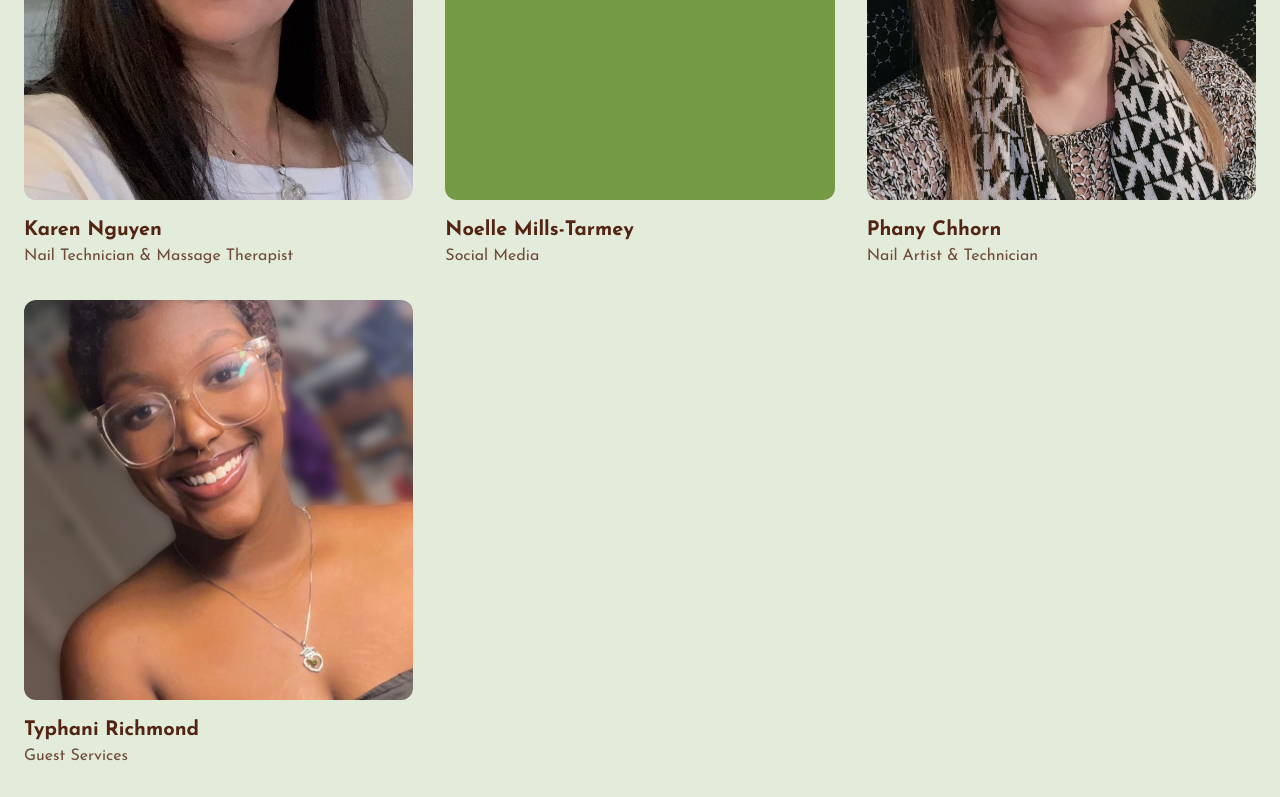
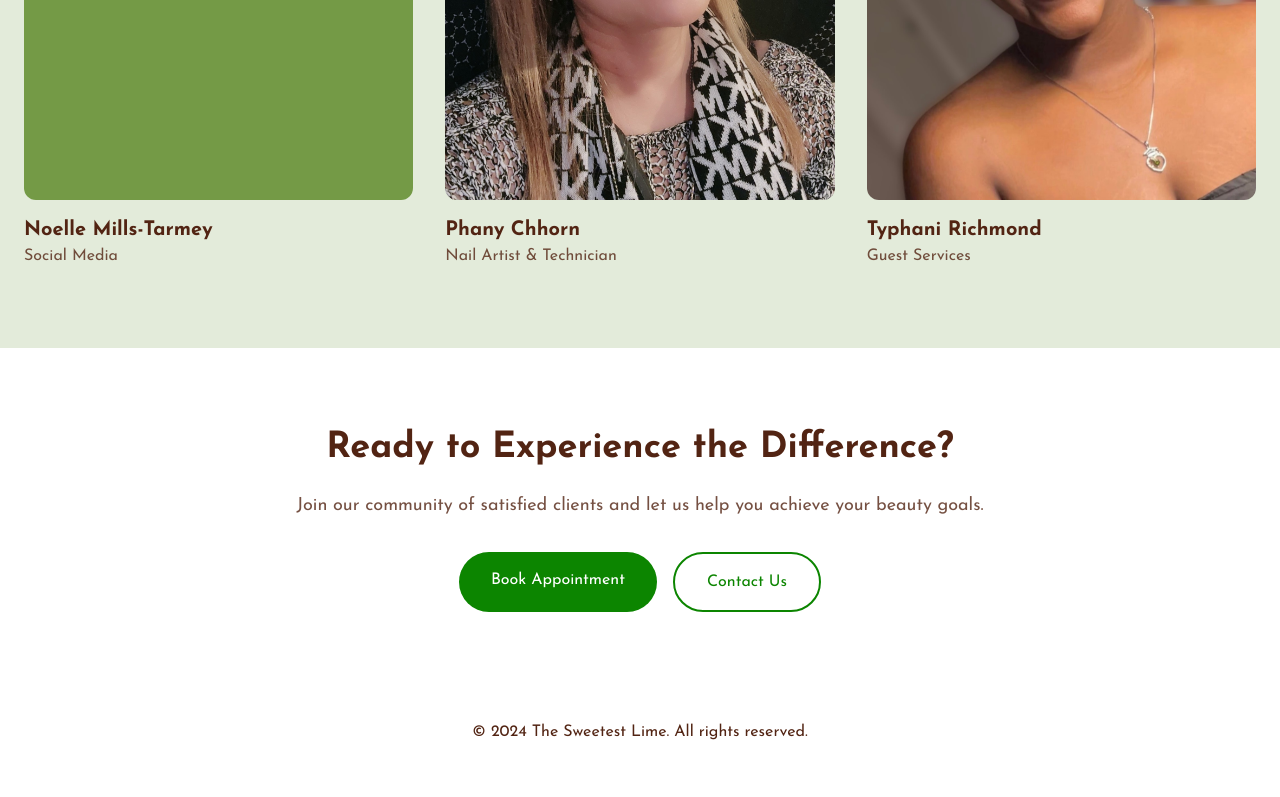
Before and after one commit to jdotglove/the-sweetest-lime-web, a Nuxt app: page /about-us in a window 1280 px wide. Shown: the part 4254-5051 px from the top of the page. After the commit the page ends 5026 px from the top, so only its background shows below. Built offline with nearby package versions, Linux system fonts and the light colour scheme.

Commit message:
TSL-10: fix broken links

```diff
--- a/pages/about-us.vue
+++ b/pages/about-us.vue
@@ -276,7 +276,8 @@ useSeo({
           Join our community of satisfied clients and let us help you achieve your beauty goals.
         </p>
         <div class="flex gap-4 justify-center">
-          <a href="https://sweet-lime-salon.square.site/" target="_blank"
+          <a href="https://app.squareup.com/appointments/book/55614969-c9c8-4268-a409-b631cbb6574b/9F5K62XVNWWGR/start"
+            target="_blank"
             class="bg-accent text-white px-8 py-4 rounded-full hover:bg-dark-green transition-all duration-300">
             Book Appointment
           </a>
@@ -387,16 +388,6 @@ export default {
           imageSrc: aprylProfilePic,
         },
         {
-          name: 'Karen Nguyen',
-          role: 'Nail Technician & Massage Therapist',
-          bio: `
-            We’re excited to welcome Karen Nguyen to The Sweetest Lime Salon Spa! With over 25 years of experience
-            as a nail technician, Karen brings a wealth of skill and expertise to our team. She has a passion for
-            pedicures, ensuring every client enjoys a relaxing and rejuvenating experience.
-          `,
-          imageSrc: karenProfilePic,
-        },
-        {
           name: 'Noelle Mills-Tarmey',
           role: 'Social Media',
           bio: '',
--- a/pages/body-work.vue
+++ b/pages/body-work.vue
@@ -231,7 +231,8 @@ useSeo({
           Book your spa experience today and let our expert therapists help you unwind.
         </p>
         <div class="flex gap-4 justify-center">
-          <a href="https://sweet-lime-salon.square.site/" target="_blank"
+          <a href="https://app.squareup.com/appointments/book/55614969-c9c8-4268-a409-b631cbb6574b/9F5K62XVNWWGR/start"
+            target="_blank"
             class="bg-accent text-white px-8 py-4 rounded-full hover:bg-dark-green transition-all duration-300">
             Book Online
           </a>
--- a/pages/hair-services.vue
+++ b/pages/hair-services.vue
@@ -451,7 +451,7 @@ useSeo({
           Book your appointment today and let our expert stylists help you achieve your dream look.
         </p>
         <div class="flex gap-4 justify-center">
-          <a href="https://sweet-lime-salon.square.site/" target="_blank"
+          <a href="https://app.squareup.com/appointments/book/55614969-c9c8-4268-a409-b631cbb6574b/9F5K62XVNWWGR/start" target="_blank"
             class="bg-accent text-white px-8 py-4 rounded-full hover:bg-dark-green transition-all duration-300">
             Book Online
           </a>
--- a/pages/index.vue
+++ b/pages/index.vue
@@ -206,7 +206,8 @@ useSeo({
 
           <!-- CTA Buttons -->
           <div class="flex gap-4 flex-wrap justify-center">
-            <a href="https://sweet-lime-salon.square.site/" target="_blank"
+            <a href="https://app.squareup.com/appointments/book/55614969-c9c8-4268-a409-b631cbb6574b/9F5K62XVNWWGR/start"
+              target="_blank"
               class="bg-primary text-white px-8 py-4 rounded-full hover:bg-primary/80 transition-all duration-300">
               Book Appointment
             </a>
@@ -282,7 +283,8 @@ useSeo({
                 <h3 class="text-2xl font-bold mb-4">{{ offer.name }}</h3>
                 <p class="mb-6 text-dark-green text-lg">{{ offer.description }}</p>
               </section>
-              <a v-if="offer.name !== 'Sign up for Notifications'" href="https://sweet-lime-salon.square.site/"
+              <a v-if="offer.name !== 'Sign up for Notifications'"
+                href="https://app.squareup.com/appointments/book/55614969-c9c8-4268-a409-b631cbb6574b/9F5K62XVNWWGR/start"
                 target="_blank"
                 class="w-full h-[50px] text-center self-end bg-accent text-white py-3 px-6 rounded-lg hover:bg-dark-green transition-colors">
                 Book Now
@@ -597,7 +599,7 @@ useSeo({
         </p>
 
         <div class="flex gap-4 justify-center">
-          <a href="https://sweet-lime-salon.square.site/" target="_blank"
+          <a href="https://app.squareup.com/appointments/book/55614969-c9c8-4268-a409-b631cbb6574b/9F5K62XVNWWGR/start" target="_blank"
             class="bg-accent text-white content-center px-8 py-4 rounded-full hover:bg-dark-green transition-all duration-300">
             Book Online
           </a>
--- a/pages/nail-care.vue
+++ b/pages/nail-care.vue
@@ -215,7 +215,8 @@ useSeo({
           Book your appointment today and let our expert nail technicians create your perfect look.
         </p>
         <div class="flex gap-4 justify-center">
-          <a href="https://sweet-lime-salon.square.site/" target="_blank"
+          <a href="https://app.squareup.com/appointments/book/55614969-c9c8-4268-a409-b631cbb6574b/9F5K62XVNWWGR/start"
+            target="_blank"
             class="bg-accent text-white px-8 py-4 rounded-full hover:bg-dark-green transition-all duration-300">
             Book Online
           </a>
```
